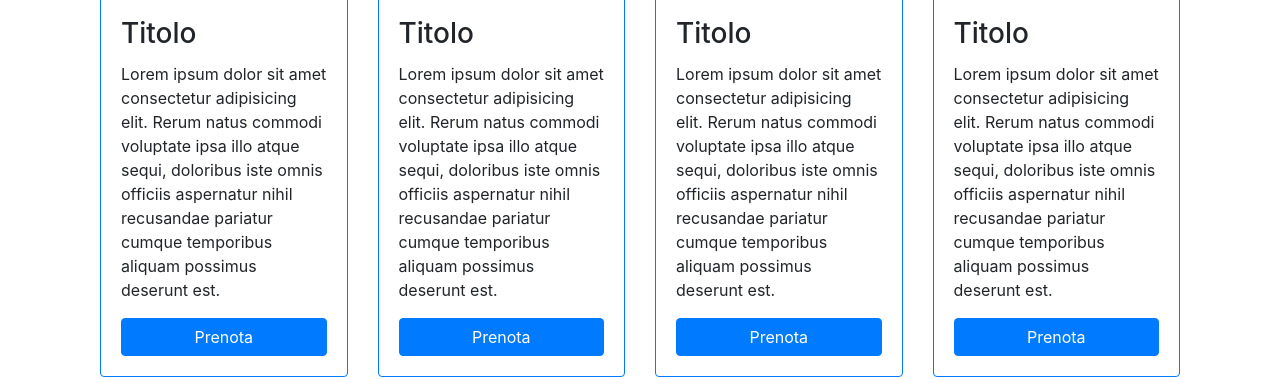
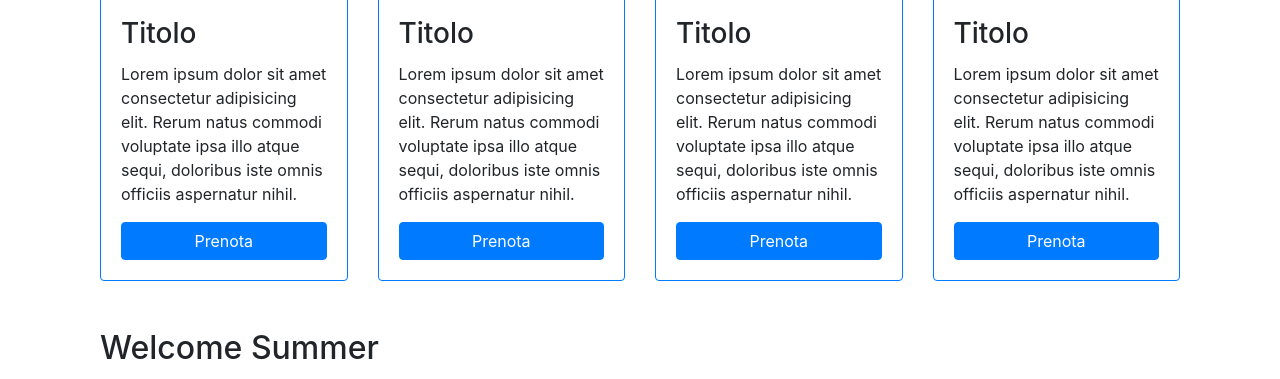
Before and after one commit to Dev-In-Wonderland/Unit-2-week-2-day-2, a plain HTML site: page index.html in a window 1280 px wide. Shown: the part 541-920 px from the top of the page. Drawn offline with nearby package versions, Linux system fonts and the light colour scheme.

Commit message:
agg agenzia di viaggi con Bootstrap

```diff
--- a/index.html
+++ b/index.html
@@ -273,7 +273,7 @@ EXTRAS
         <div class="card-body d-flex flex-column justify-content-between">
           <h3 class="card-title">Titolo</h3>
           <p class="card-text">
-            Lorem ipsum dolor sit amet consectetur adipisicing elit. Rerum natus commodi voluptate ipsa illo atque sequi, doloribus iste omnis officiis aspernatur nihil recusandae pariatur cumque temporibus aliquam possimus deserunt est.
+            Lorem ipsum dolor sit amet consectetur adipisicing elit. Rerum natus commodi voluptate ipsa illo atque sequi, doloribus iste omnis officiis aspernatur nihil.
 
           </p>
           <a href="#" class="btn btn-primary">Prenota</a>
@@ -293,7 +293,7 @@ EXTRAS
         <div class="card-body d-flex flex-column justify-content-between">
           <h3 class="card-title">Titolo</h3>
           <p class="card-text">
-            Lorem ipsum dolor sit amet consectetur adipisicing elit. Rerum natus commodi voluptate ipsa illo atque sequi, doloribus iste omnis officiis aspernatur nihil recusandae pariatur cumque temporibus aliquam possimus deserunt est.
+            Lorem ipsum dolor sit amet consectetur adipisicing elit. Rerum natus commodi voluptate ipsa illo atque sequi, doloribus iste omnis officiis aspernatur nihil.
 
           </p>
           <a href="#" class="btn btn-primary">Prenota</a>
@@ -313,7 +313,7 @@ EXTRAS
         <div class="card-body d-flex flex-column justify-content-between">
           <h3 class="card-title">Titolo</h3>
           <p class="card-text">
-            Lorem ipsum dolor sit amet consectetur adipisicing elit. Rerum natus commodi voluptate ipsa illo atque sequi, doloribus iste omnis officiis aspernatur nihil recusandae pariatur cumque temporibus aliquam possimus deserunt est.
+            Lorem ipsum dolor sit amet consectetur adipisicing elit. Rerum natus commodi voluptate ipsa illo atque sequi, doloribus iste omnis officiis aspernatur nihil.
 
           </p>
           <a href="#" class="btn btn-primary">Prenota</a>
@@ -333,7 +333,7 @@ EXTRAS
         <div class="card-body d-flex flex-column justify-content-between">
           <h3 class="card-title">Titolo</h3>
           <p class="card-text">
-            Lorem ipsum dolor sit amet consectetur adipisicing elit. Rerum natus commodi voluptate ipsa illo atque sequi, doloribus iste omnis officiis aspernatur nihil recusandae pariatur cumque temporibus aliquam possimus deserunt est.
+            Lorem ipsum dolor sit amet consectetur adipisicing elit. Rerum natus commodi voluptate ipsa illo atque sequi, doloribus iste omnis officiis aspernatur nihil.
 
           </p>
           <a href="#" class="btn btn-primary">Prenota</a>
@@ -559,6 +559,7 @@ EXTRAS
               <p class="card-text fs-3">
                   Ville a partire da 500 €, non fatele sfuggire
               </p>
+              <p class="font-monospace">15.01.2023 - 31.01.2023</p>
               <a href="#" class="btn btn-dark w-50">Best offer</a>
             </div>
           </div>
```
